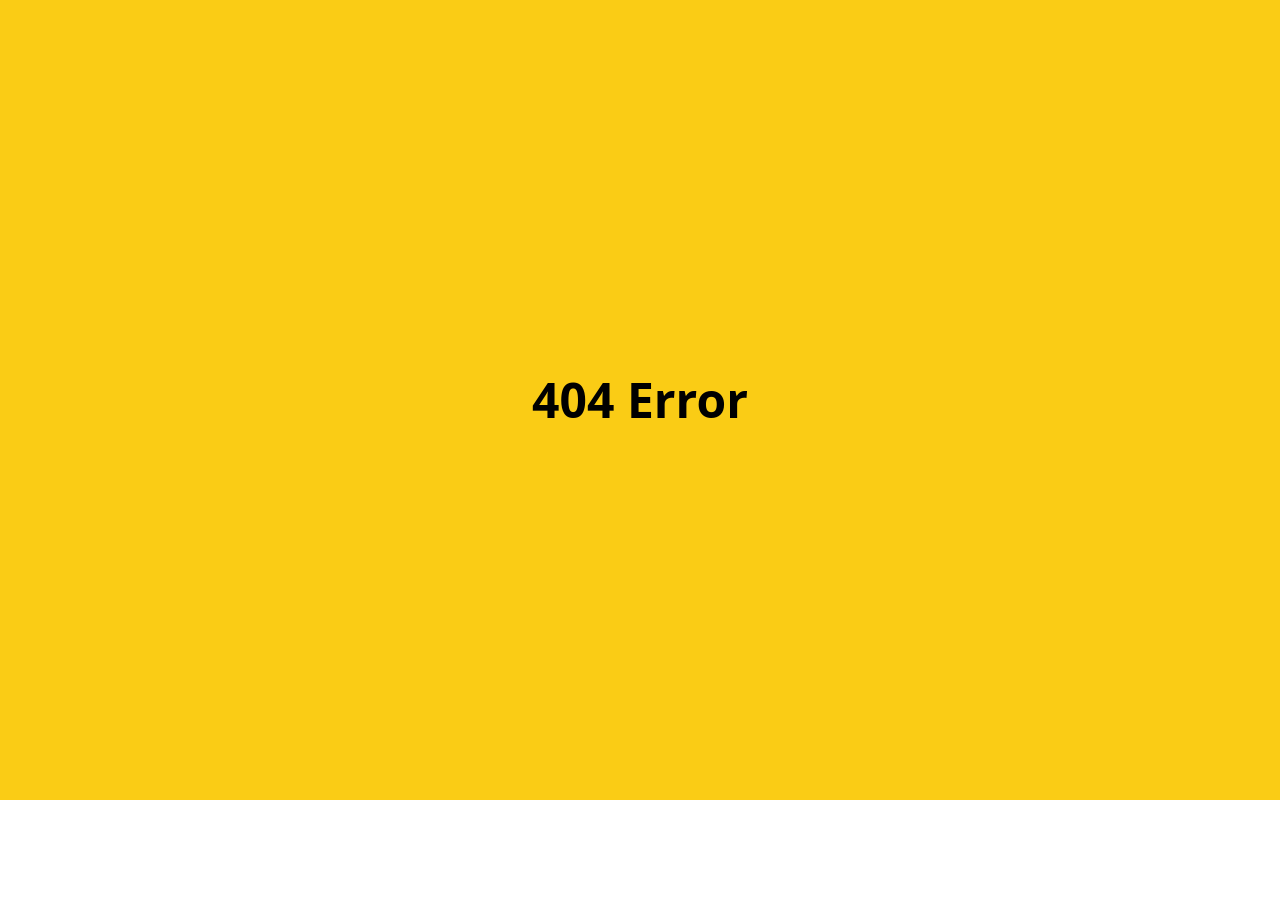
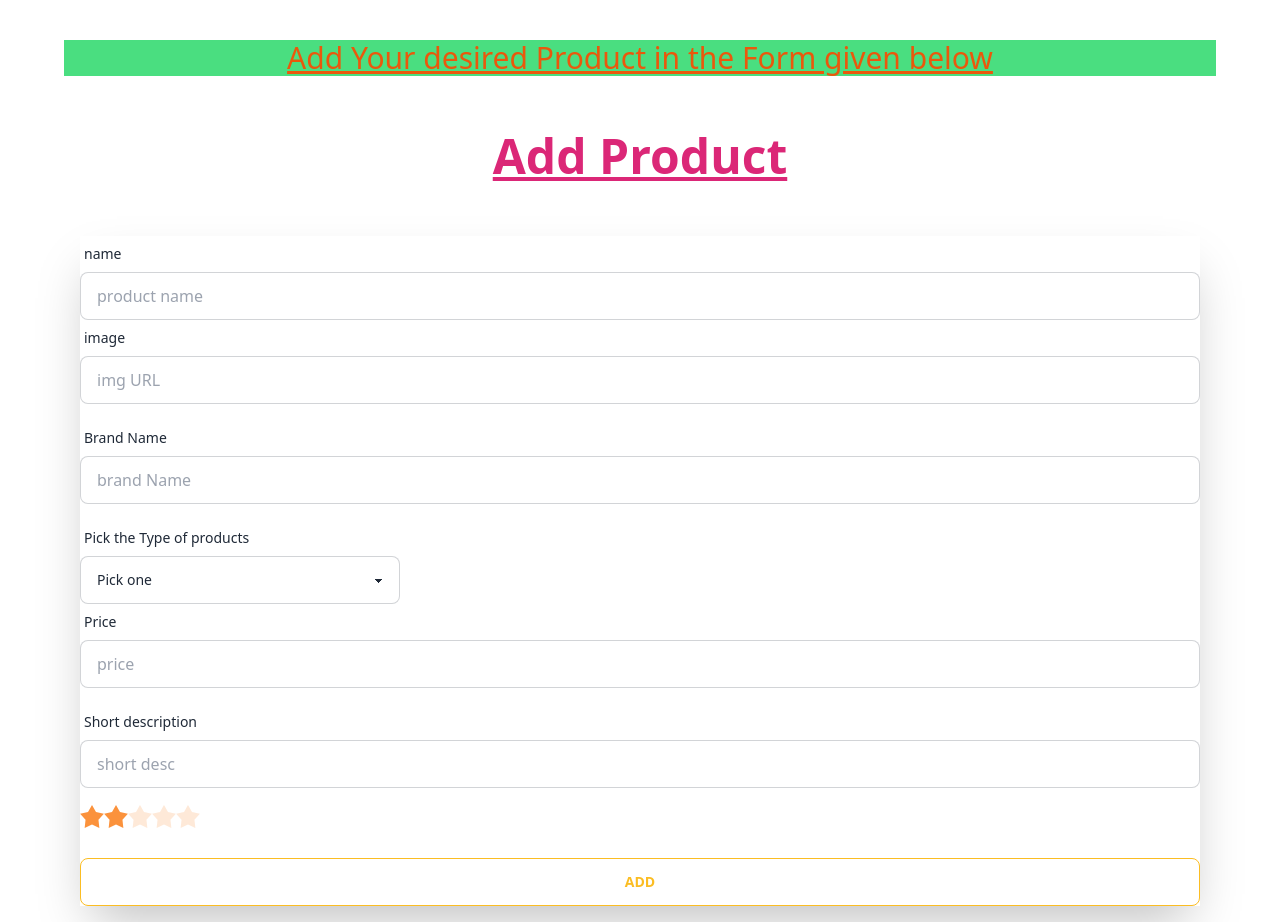
Before and after one commit to khaled0915/Brand-Website, a React (Vite) app: page /addProduct in a window 1280 px wide. Before the commit this address had no page. Before the commit the page ends 800 px from the top, so only its background shows below. Built offline with nearby package versions, Linux system fonts and the light colour scheme.

Commit message:
created add product form and linked it with mongodb

```diff
--- /dev/null
+++ b/src/Pages/AddProduct/AddProduct.jsx
@@ -0,0 +1,218 @@
+
+const AddProduct = () => {
+
+
+
+    const handleAddProduct = e => {
+
+        e.preventDefault();
+
+
+        const form = e.target ;
+
+        const name = form.name.value ;
+        const image = form.image.value ;
+        const brandName = form.brandName.value ;
+        const type = form.type.value ;
+        const price = form.price.value ;
+        const desc = form.desc.value ;
+        const rating = form.rating.value ;
+
+        const productDetails = {
+
+            name ,
+            image ,
+            brandName ,
+            type ,
+            price ,
+            desc ,
+            rating
+
+
+
+
+        }
+
+        console.log(productDetails);
+
+        form.reset();
+
+        // send data to the server
+
+        fetch('http://localhost:5000/product' , {
+            method : 'POST' ,
+            headers : {
+                'Content-Type' : 'application/json'
+            },
+            body : JSON.stringify(productDetails)
+        })
+        .then(res => res.json())
+        .then(data => {
+            console.log(data);
+        })
+
+
+
+
+
+    }
+
+
+
+
+
+
+
+
+    return (
+        <div>
+
+            <h3 className="mt-10 mb-10  bg-green-400 underline text-3xl font=bold text-center text-orange-600 "> Add Your desired Product in the Form given below </h3>
+
+
+            <div className=" ">
+
+  <div className="hero-content flex-col ">
+
+    <div className="text-center lg:text-left">
+
+      <h1 className="text-5xl font-bold underline text-pink-600 mb-10"> Add Product </h1>
+
+    </div>
+
+    <div className=" w-full  shadow-2xl ">
+
+      <form onSubmit={handleAddProduct} className="">
+
+        {/* name */}
+
+        <div className="form-control">
+
+          <label className="label">
+            <span className="label-text">name</span>
+          </label>
+          <input type="text" placeholder="product name" name='name' className="input input-bordered" required />
+
+        </div>
+
+
+        {/* image */}
+
+
+        <div className="form-control">
+          <label className="label">
+            <span className="label-text">image</span>
+          </label>
+          <input type="text" name='image' placeholder="img URL" className="input input-bordered" required />
+          <label className="label">
+
+          </label>
+        </div>
+
+
+        {/* brand name */}
+
+
+        <div className="form-control">
+          <label className="label">
+            <span className="label-text">Brand Name</span>
+          </label>
+          <input type="text" name='brandName' placeholder="brand Name" className="input input-bordered" required />
+          <label className="label">
+
+          </label>
+        </div>
+
+
+
+
+
+{/* type */}
+
+
+<div className="form-control w-full max-w-xs">
+  <label className="label">
+    <span className="label-text">Pick the Type of products </span>
+    <span className="label-text-alt"></span>
+  </label>
+  <select name="type" className="select select-bordered">
+    <option className="underline text-orange-400" disabled selected>Pick one</option>
+    <option>Phone</option>
+    <option>Computer</option>
+    <option>headPhone</option>
+    <option> Mouse </option>
+    <option> Watches </option>
+  </select>
+
+</div>
+
+
+{/* Price */}
+
+
+<div className="form-control">
+          <label className="label">
+            <span className="label-text"> Price </span>
+          </label>
+          <input type="text" name='price' placeholder="price" className="input input-bordered" required />
+          <label className="label">
+
+          </label>
+        </div>
+
+
+        {/* short desc */}
+
+        <div className="form-control">
+          <label className="label">
+            <span className="label-text"> Short description </span>
+          </label>
+          <input type="text" name='desc' placeholder="short desc" className="input input-bordered" required />
+          <label className="label">
+
+          </label>
+        </div>
+
+
+        {/* rating */}
+
+        <div className="rating">
+
+  <input type="radio" name="rating" className="mask mask-star-2 bg-orange-400" />
+  <input type="radio" name="rating" className="mask mask-star-2 bg-orange-400" checked />
+  <input type="radio" name="rating" className="mask mask-star-2 bg-orange-400" />
+  <input type="radio" name="rating" className="mask mask-star-2 bg-orange-400" />
+  <input type="radio" name="rating" className="mask mask-star-2 bg-orange-400" />
+</div>
+
+
+
+
+
+
+
+
+
+
+
+
+
+
+
+
+        <div className="form-control mt-6">
+          <button type="submit" className="btn btn-outline btn-warning" > ADD </button>
+        </div>
+      </form>
+    </div>
+  </div>
+</div>
+
+
+
+
+        </div>
+    );
+};
+
+export default AddProduct;
--- a/src/Pages/Home/Banner.jsx
+++ b/src/Pages/Home/Banner.jsx
@@ -1,4 +1,6 @@
 import { Link } from "react-router-dom";
+
+
 
 
 const Banner = () => {
@@ -6,28 +8,39 @@ const Banner = () => {
         <div>
 
 
-<div className="hero min-h-screen"
-
-style={{backgroundImage: 'url(https://i.ibb.co/42q4K0N/altumcode-Ui3z-Mjp-Mrm-M-unsplash.jpg)'}} >
 
 
-  <div className="hero-overlay bg-opacity-40"></div>
-  <div className="hero-content text-center text-neutral-content">
+<div className="card flex lg:card-side bg-base-100 shadow-xl">
+  <div className="flex items-center justify-center lg:w-1/2">
+    <img className="flex-1" src="https://i.ibb.co/cghLzTq/onur-binay-Rp-PMkq-TTTg-unsplash.jpg" alt="Album" />
+  </div>
 
-    <div className="max-w-md">
 
-      <h1 className="mb-5 items-start text-5xl text-white hover:text-yellow-300 font-bold">Your One-Stop Tech Store</h1>
+  <div
 
-      <p className="text-xl font-bold text-yellow-200 "> Explore. Experience. Engage </p>
+style={{backgroundImage: 'url(https://i.ibb.co/LxQFLcz/black-and-yellow-gadget-background.jpg)',
+
+backgroundSize: 'cover',
+backgroundBlendMode : 'overlay'
+
+}}
+
+
+  className="card-body  flex-1 p-4 items-center  bg-orange-200 ">
 
 
 
-      <Link to='/register'> <button className="btn mt-10 btn-primary">
-
-        Get Started </button> </Link>
+    <h2 className="font-bold text-3xl  text-white card-title">Your One-Stop Tech Store!</h2>
+    <p className="text-green-100 font-bold mt-20 text-center ">Discover a wide range of high-quality products from renowned brands like Apple, Samsung, Google, Xiaomi, Sony, and more. We've carefully curated a collection of devices that meet the highest standards of performance and design.</p>
+    <div className="card-actions justify-end">
+      <Link to='/register'> <button className="btn btn-success">Get Started</button> </Link>
     </div>
   </div>
 </div>
+
+
+
+
 
 
         </div>
--- a/src/Pages/Home/Home.jsx
+++ b/src/Pages/Home/Home.jsx
@@ -1,9 +1,19 @@
+import { useLoaderData } from "react-router-dom";
 import Banner from "./Banner";
 import Footer from "./Footer";
 import Navbar from "./Navbar";
 
 
 const Home = () => {
+
+
+
+    const brands = useLoaderData();
+    console.log(brands);
+
+
+
+
     return (
         <div>
             <Navbar></Navbar>
@@ -11,6 +21,40 @@ const Home = () => {
 
 
             <Banner></Banner>
+
+            <h2 className="font-bold mt-10  text-4xl text-center underline text-red-500">Our  Brands collection </h2>
+
+            <div className="grid mt-10 gap-5 grid-cols-1 md:grid-cols-2 lg:grid-cols-3">
+
+                {
+                    brands.map( brand =>
+
+                        <div key={brand.id} className="card  bg-base-100 shadow-xl">
+  <figure><img className="w-[500px] h-[300px] rounded-full" src={brand.brandImage} alt="Shoes" /></figure>
+  <div className="card-body">
+
+
+
+<div className="lg:tooltip" data-tip="Go to Details">
+<a className="link link-secondary">
+
+   <h2 className="font-bold text-xl hover:uppercase  text-orange-600 text-center ">
+      {brand.brandName}
+
+    </h2>
+   </a>
+</div>
+
+
+  </div>
+</div>
+
+
+
+
+                        )
+                }
+            </div>
 
 
 
--- a/src/Pages/Register/Register.jsx
+++ b/src/Pages/Register/Register.jsx
@@ -31,12 +31,8 @@ const Register = () => {
 
         backgroundSize: 'cover'
 
-    }
-
-
-
-
-        }>
+    }}
+    >
 
             <Navbar></Navbar>
 
@@ -87,7 +83,7 @@ const Register = () => {
 
         <p className="mt-5 text-cyan-800 font-bold hover:underline "> already register ?
 
-        <Link to='/login' className="ml-10 font-bold hover:text-green-500 text-white"> login </Link>
+        <Link to='/login' className="ml-10 font-bold hover:text-green-500 text-yellow-400"> login </Link>
 
          </p>
 
--- a/src/Routes/Routes.jsx
+++ b/src/Routes/Routes.jsx
@@ -4,6 +4,7 @@ import ErrorPage from "../Pages/ErrorPage";
 import Home from "../Pages/Home/Home";
 import Login from "../Pages/Login/Login";
 import Register from "../Pages/Register/Register";
+import AddProduct from "../Pages/AddProduct/AddProduct";
 
 const routes = createBrowserRouter([
 
@@ -17,7 +18,8 @@ const routes = createBrowserRouter([
             {
                 path : '/',
 
-                element : <Home></Home>
+                element : <Home></Home>,
+                loader : () => fetch('/brands.json')
             },
             {
                 path : '/login',
@@ -26,6 +28,10 @@ const routes = createBrowserRouter([
             {
                 path : '/register',
                 element : <Register></Register>
+            },
+            {
+                path : '/addProduct',
+                element : <AddProduct></AddProduct>
             }
 
 
```
Also changed, not shown: public/brands.json (added, +33 -0 lines), src/Pages/Home/Banner.css (added, +5 -0 lines).
